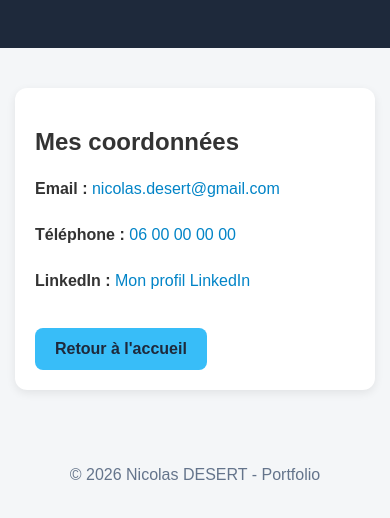
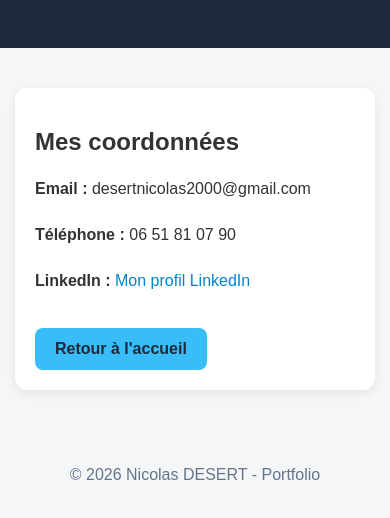
Before and after one commit to nicochris-3500/Portfolio-Stage, a plain HTML site: page contact.html in a window 390 px wide. Shown: the part 120-638 px from the top of the page. Drawn offline with Linux system fonts and the light colour scheme.

Commit message:
Update contact details in contact.html
Updated email and phone number in contact information.

```diff
--- a/contact.html
+++ b/contact.html
@@ -21,16 +21,12 @@
 
             <p class="contact">
                 <strong>Email :</strong>
-                <a href="mailto:nicolas.desert@gmail.com">
-                    nicolas.desert@gmail.com
-                </a>
+                desertnicolas2000@gmail.com
             </p>
 
             <p class="contact">
                 <strong>Téléphone :</strong>
-                <a href="tel:0600000000">
-                    06 00 00 00 00
-                </a>
+                 06 51 81 07 90
             </p>
 
             <p class="contact">
```
